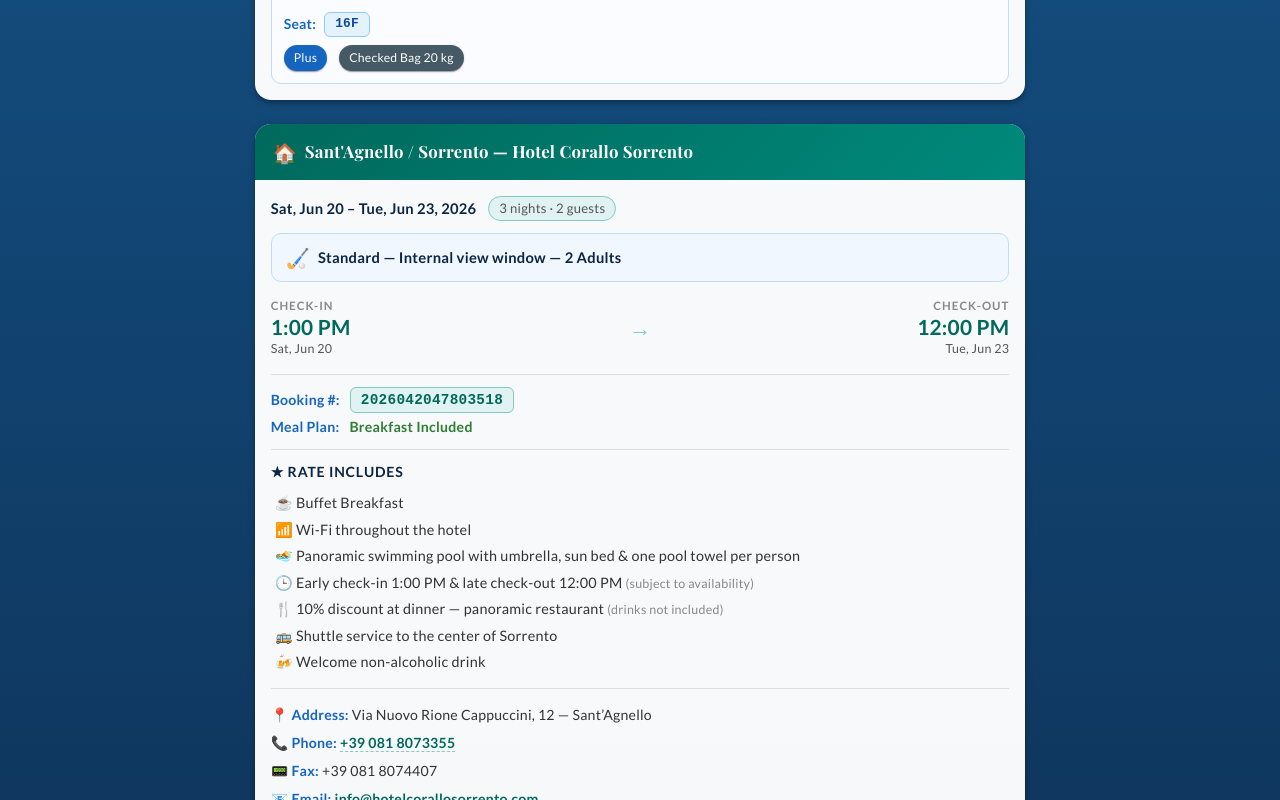
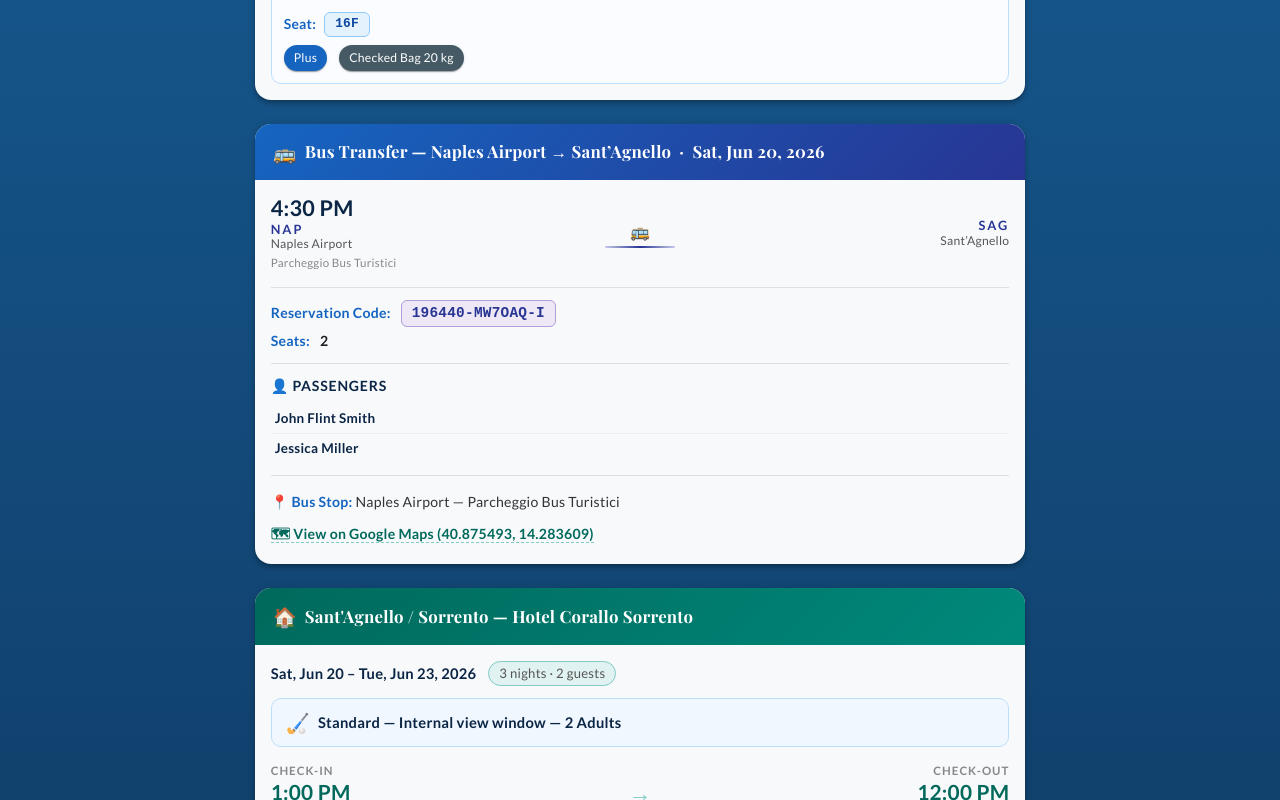
Before and after one commit to FlintShadey/Itenerary, a Vue app: page / in a window 1280 px wide. Shown: the part 7920-8720 px from the top of the page. Built offline with nearby package versions, Linux system fonts and the light colour scheme.

Commit message:
Add bus transfer: Naples Airport → Sant'Agnello (Jun 20)

```diff
--- a/src/App.vue
+++ b/src/App.vue
@@ -999,6 +999,69 @@
               </v-card-text>
             </v-card>
 
+            <!-- Jun 20 — Bus Transfer: Naples Airport → Sant'Agnello -->
+            <v-card hover elevation="4" class="mb-6 itinerary-card">
+              <v-card-title class="card-header card-header-ferry">
+                <span class="card-header-icon">&#128652;</span>
+                Bus Transfer &mdash; Naples Airport &rarr; Sant&rsquo;Agnello &nbsp;&middot;&nbsp; Sat, Jun 20, 2026
+              </v-card-title>
+              <v-card-text class="pa-4">
+
+                <div class="flight-route mb-4">
+                  <div class="route-endpoint">
+                    <div class="route-time">4:30 PM</div>
+                    <div class="route-iata ferry-iata" style="font-size:0.8rem;">NAP</div>
+                    <div class="route-city">Naples Airport</div>
+                    <div class="route-date" style="font-size:0.72rem;">Parcheggio Bus Turistici</div>
+                  </div>
+                  <div class="route-middle">
+                    <span class="route-arrow-plane">&#128652;</span>
+                    <div class="route-arrow-line ferry-line"></div>
+                  </div>
+                  <div class="route-endpoint text-right">
+                    <div class="route-iata ferry-iata" style="font-size:0.8rem;">SAG</div>
+                    <div class="route-city">Sant&rsquo;Agnello</div>
+                  </div>
+                </div>
+
+                <v-divider class="my-3"></v-divider>
+
+                <div class="confirm-row mb-1">
+                  <span class="detail-label">Reservation Code:</span>
+                  <span class="confirm-code ferry-code">196440-MW7OAQ-I</span>
+                </div>
+                <div class="confirm-row mb-3">
+                  <span class="detail-label">Seats:</span>
+                  <span style="font-weight:600;">2</span>
+                </div>
+
+                <v-divider class="my-3"></v-divider>
+
+                <div class="benefits-heading mb-2">&#128100; Passengers</div>
+                <div class="passenger-table">
+                  <div class="passenger-row">
+                    <span class="pax-name">John Flint Smith</span>
+                  </div>
+                  <div class="passenger-row">
+                    <span class="pax-name">Jessica Miller</span>
+                  </div>
+                </div>
+
+                <v-divider class="my-3"></v-divider>
+
+                <div class="hotel-contact">
+                  <div>
+                    <span class="detail-label">&#128205; Bus Stop:</span>
+                    Naples Airport &mdash; Parcheggio Bus Turistici
+                  </div>
+                  <div class="mt-1">
+                    <a href="https://www.google.com/maps/search/?api=1&query=40.875493,14.283609" target="_blank" rel="noopener" class="med-link">&#128506; View on Google Maps (40.875493, 14.283609)</a>
+                  </div>
+                </div>
+
+              </v-card-text>
+            </v-card>
+
             <!-- Jun 20–23 — Hotel Corallo Sorrento -->
             <v-card hover elevation="4" class="mb-6 itinerary-card">
               <v-card-title class="card-header card-header-hotel">
@@ -1104,7 +1167,7 @@
 
                 <div class="hotel-contact">
                   <div><span class="detail-label">&#128205; Address:</span> Via San Pietro 16, scala unica, 3&deg; piano <span class="benefit-note">(senza ascensore &mdash; no elevator)</span></div>
-                  <div style="margin-top:2px;">Minori, Campania 84010, Italy</div>
+                  <div style="margin-top:2px;">Minori, Campania 84010, Italy. Irene Whatsapp: +39 3283044671</div>
                 </div>
 
               </v-card-text>
```
